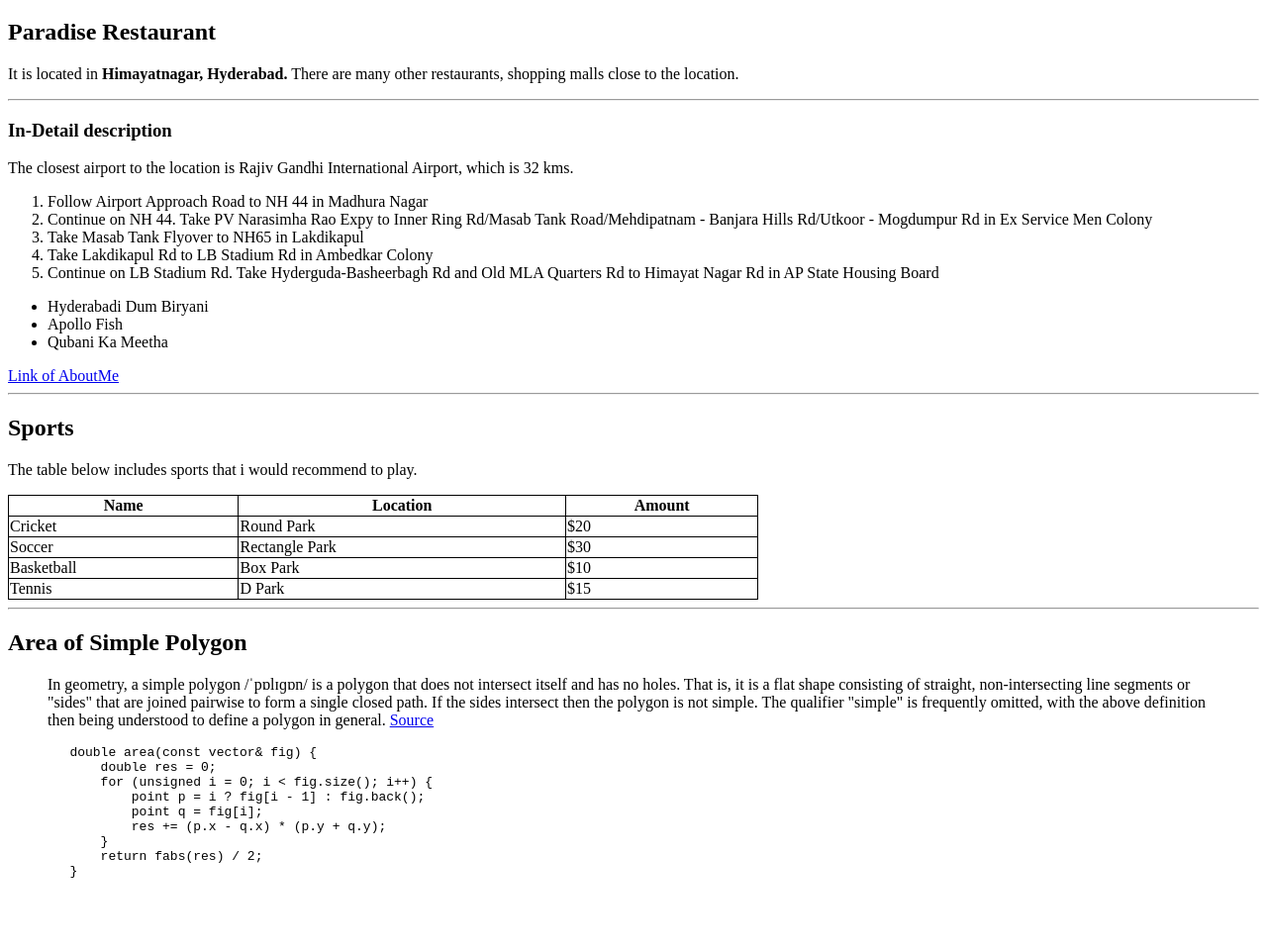
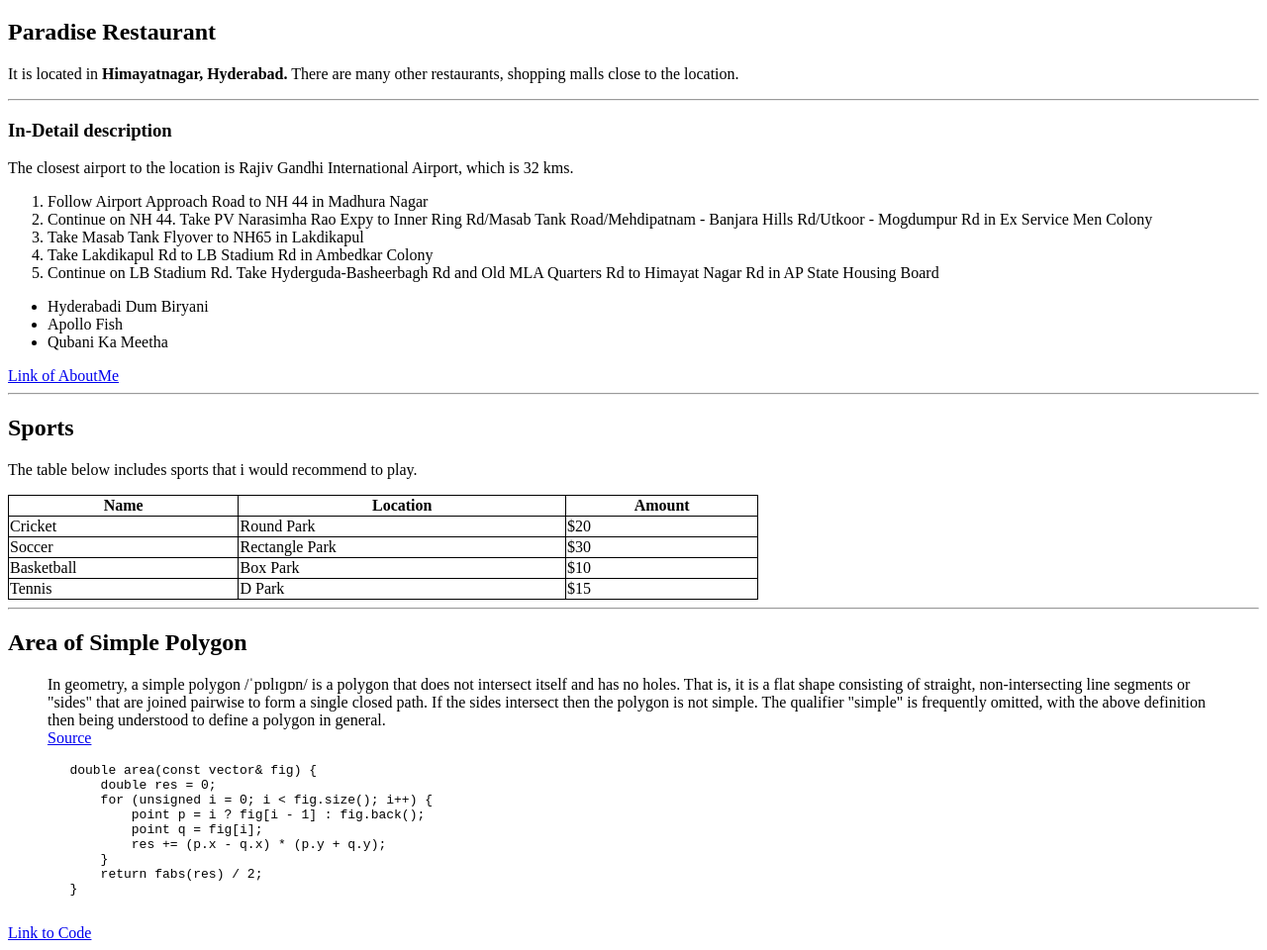
Before and after one commit to 44-563-Web-Apps-S22/webapps-s22-assignment-3-bindisanjay, a plain HTML site: page index.html in a window 1280 px wide. Shown: the part 87-1047 px from the top of the page at 99% size. Before the commit the page ends 1003 px from the top, so only its background shows below. Drawn offline with Linux system fonts and the light colour scheme.

Commit message:
Added Link

```diff
--- a/index.html
+++ b/index.html
@@ -72,7 +72,7 @@
         straight, non-intersecting line segments or "sides" that are joined pairwise to
         form a single closed path. If the sides intersect then the polygon is not simple.
         The qualifier "simple" is frequently omitted, with the above definition then being
-        understood to define a polygon in general.
+        understood to define a polygon in general.<br>
     <a href="https://en.wikipedia.org/wiki/Simple_polygon">Source</a> </blockquote>
     <pre>
         double area(const vector<point>& fig) {
@@ -86,5 +86,7 @@
         }
     </pre>
 
+    <a href="https://cp-algorithms.com/geometry/area-of-simple-polygon.html">Link to Code</a>
+
 </body>
 </html>
```
